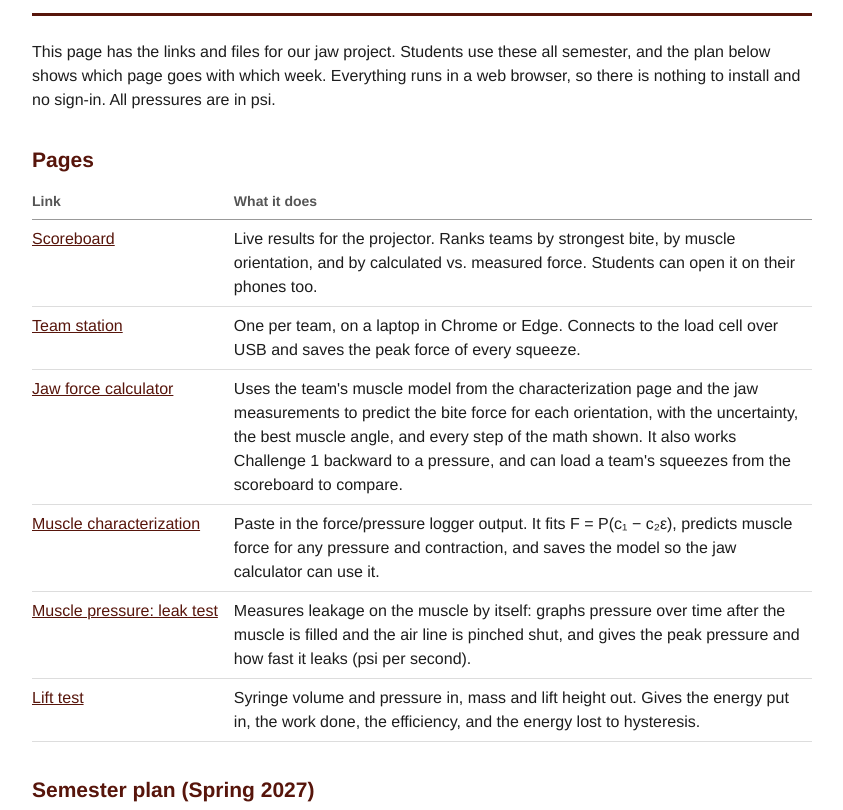
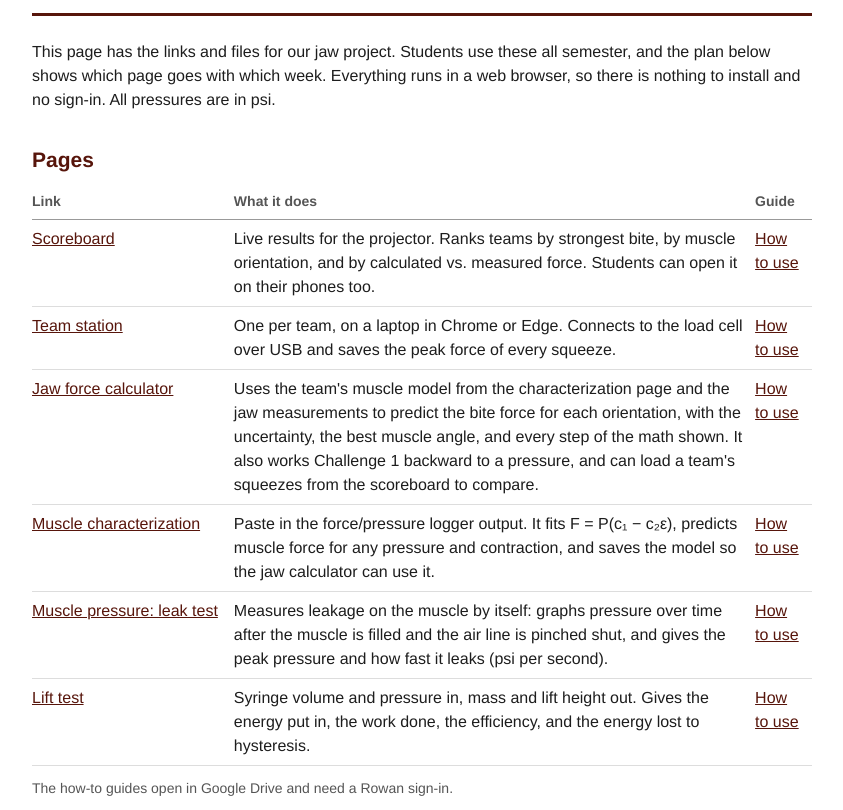
Before and after one commit to pagano770/Jaws-Leaderboard, a plain HTML site: page guide.html in a window 1280 px wide. Shown: the part 109-919 px from the top of the page, without its empty margins (218-1061 px from the left). Drawn offline with Linux system fonts and the light colour scheme.

Commit message:
Add how-to guide links to every page
Each page links to its step-by-step guide in Google Drive (Rowan sign-in),
and the project page has a Guide column.

Co-Authored-By: Claude Opus 5.5 <noreply@anthropic.com>
Claude-Session: https://claude.ai/code/session_014mqoPXqpCNuxrsQPwwVcY5

```diff
--- a/guide.html
+++ b/guide.html
@@ -41,14 +41,15 @@ footer { margin-top: 40px; font-size: 14px; color: #555; }
 
   <h2>Pages</h2>
   <table>
-    <tr><th>Link</th><th>What it does</th></tr>
-    <tr><td><a href="./">Scoreboard</a></td><td>Live results for the projector. Ranks teams by strongest bite, by muscle orientation, and by calculated vs. measured force. Students can open it on their phones too.</td></tr>
-    <tr><td><a href="./#station">Team station</a></td><td>One per team, on a laptop in Chrome or Edge. Connects to the load cell over USB and saves the peak force of every squeeze.</td></tr>
-    <tr><td><a href="tools/jaw-calculator.html">Jaw force calculator</a></td><td>Uses the team's muscle model from the characterization page and the jaw measurements to predict the bite force for each orientation, with the uncertainty, the best muscle angle, and every step of the math shown. It also works Challenge 1 backward to a pressure, and can load a team's squeezes from the scoreboard to compare.</td></tr>
-    <tr><td><a href="tools/muscle-characterization.html">Muscle characterization</a></td><td>Paste in the force/pressure logger output. It fits F = P(c₁ − c₂ε), predicts muscle force for any pressure and contraction, and saves the model so the jaw calculator can use it.</td></tr>
-    <tr><td><a href="tools/muscle-pressure.html">Muscle pressure: leak test</a></td><td>Measures leakage on the muscle by itself: graphs pressure over time after the muscle is filled and the air line is pinched shut, and gives the peak pressure and how fast it leaks (psi per second).</td></tr>
-    <tr><td><a href="tools/lift-test.html">Lift test</a></td><td>Syringe volume and pressure in, mass and lift height out. Gives the energy put in, the work done, the efficiency, and the energy lost to hysteresis.</td></tr>
+    <tr><th>Link</th><th>What it does</th><th>Guide</th></tr>
+    <tr><td><a href="./">Scoreboard</a></td><td>Live results for the projector. Ranks teams by strongest bite, by muscle orientation, and by calculated vs. measured force. Students can open it on their phones too.</td><td><a href="https://drive.google.com/file/d/1Opzebr57eLpjEqtTshrPqxRlIau0_ySk/view?usp=sharing">How to use</a></td></tr>
+    <tr><td><a href="./#station">Team station</a></td><td>One per team, on a laptop in Chrome or Edge. Connects to the load cell over USB and saves the peak force of every squeeze.</td><td><a href="https://drive.google.com/file/d/15-6Lnbkd1CwKo8lTXHO_bm9jrcf0oykV/view?usp=sharing">How to use</a></td></tr>
+    <tr><td><a href="tools/jaw-calculator.html">Jaw force calculator</a></td><td>Uses the team's muscle model from the characterization page and the jaw measurements to predict the bite force for each orientation, with the uncertainty, the best muscle angle, and every step of the math shown. It also works Challenge 1 backward to a pressure, and can load a team's squeezes from the scoreboard to compare.</td><td><a href="https://drive.google.com/file/d/1vE1QuXgtknTjUk4NuWX14OIA7h71vY3V/view?usp=sharing">How to use</a></td></tr>
+    <tr><td><a href="tools/muscle-characterization.html">Muscle characterization</a></td><td>Paste in the force/pressure logger output. It fits F = P(c₁ − c₂ε), predicts muscle force for any pressure and contraction, and saves the model so the jaw calculator can use it.</td><td><a href="https://drive.google.com/file/d/1am4YOiL4VXdsihKW4QFuSUmCzwrBapci/view?usp=sharing">How to use</a></td></tr>
+    <tr><td><a href="tools/muscle-pressure.html">Muscle pressure: leak test</a></td><td>Measures leakage on the muscle by itself: graphs pressure over time after the muscle is filled and the air line is pinched shut, and gives the peak pressure and how fast it leaks (psi per second).</td><td><a href="https://drive.google.com/file/d/1fF00G31CKlRnlN5swF3SZMw2_DQHdNsM/view?usp=sharing">How to use</a></td></tr>
+    <tr><td><a href="tools/lift-test.html">Lift test</a></td><td>Syringe volume and pressure in, mass and lift height out. Gives the energy put in, the work done, the efficiency, and the energy lost to hysteresis.</td><td><a href="https://drive.google.com/file/d/1lj9n25CqP99jl9sHU9hoPTbBi3MKImQR/view?usp=sharing">How to use</a></td></tr>
   </table>
+  <p class="small">The how-to guides open in Google Drive and need a Rowan sign-in.</p>
 
   <h2>Semester plan (Spring 2027)</h2>
   <p>Two lectures and one lab a week. The project starts the second week of classes and ends before Reading and Review Day.</p>
```
Also changed, not shown: index.html (+3 -0 lines), tools/jaw-calculator.html (+1 -0 lines), tools/lift-test.html (+1 -0 lines), tools/muscle-characterization.html (+1 -0 lines), tools/muscle-pressure.html (+1 -0 lines).
